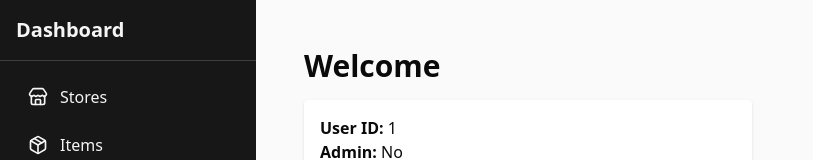
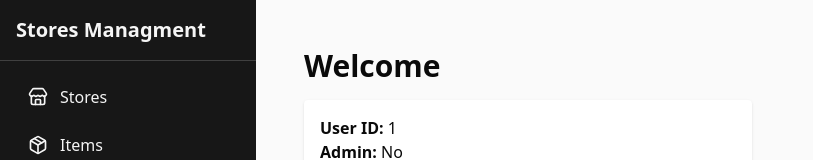
Before and after one commit to ArefOrumiehei/forAlireza, a React (Vite) app: page / in a window 1280 px wide. Shown: the top 160 px of the page, without its empty margins (0-813 px from the left). Built offline with nearby package versions, Linux system fonts and the light colour scheme; no server answers; sample sign-in values are in the browser's storage.

Commit message:
Change sidebar title

```diff
--- a/src/layouts/DashboardLayout.tsx
+++ b/src/layouts/DashboardLayout.tsx
@@ -33,7 +33,7 @@
       {/* Sidebar */}
       <aside className="w-16 md:w-64 bg-neutral-900 text-neutral-100 flex flex-col transition-all duration-300">
         <div className="p-4 text-xl font-bold border-b border-neutral-700 hidden md:block">
-          <Link to={"/"}>Dashboard</Link>
+          <Link to={"/"}>Stores Managment</Link>
         </div>
 
         <nav className="flex-1 p-2 md:p-4 space-y-2 flex flex-col items-center md:items-stretch">
```
